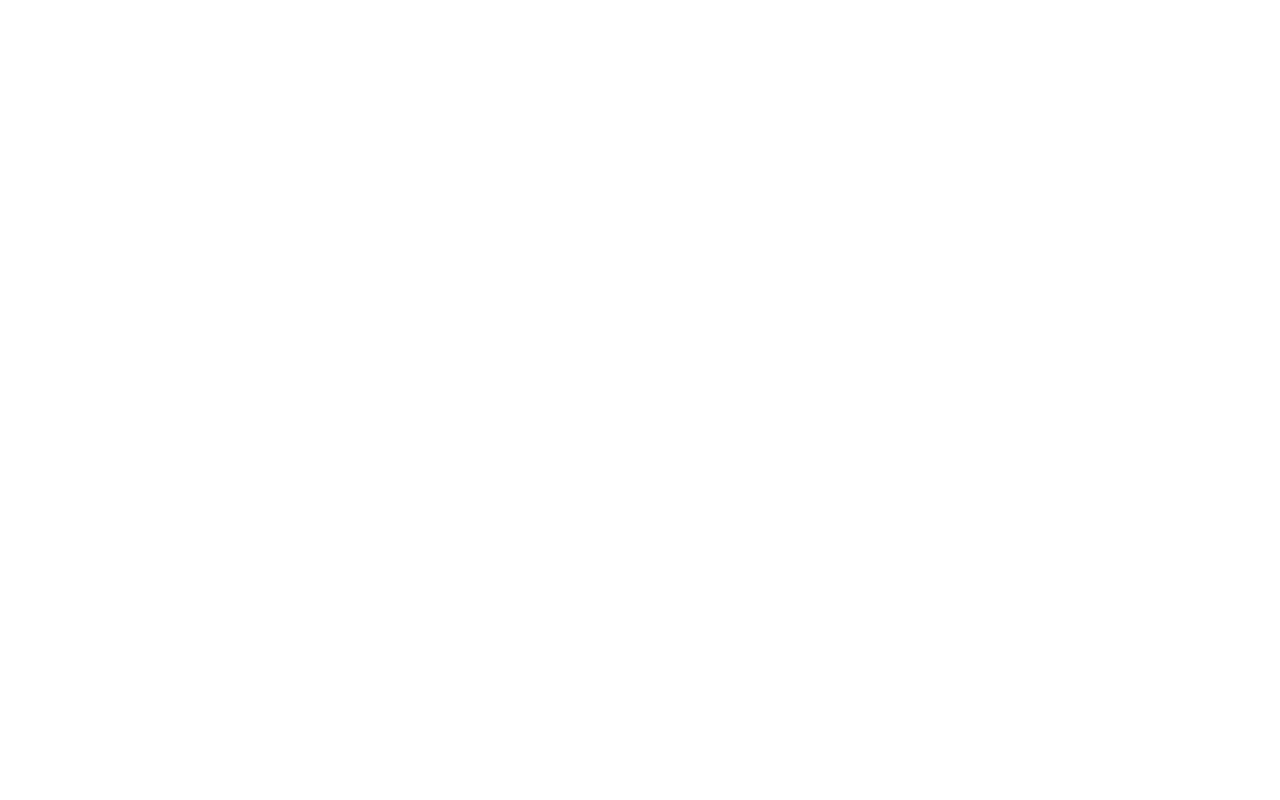
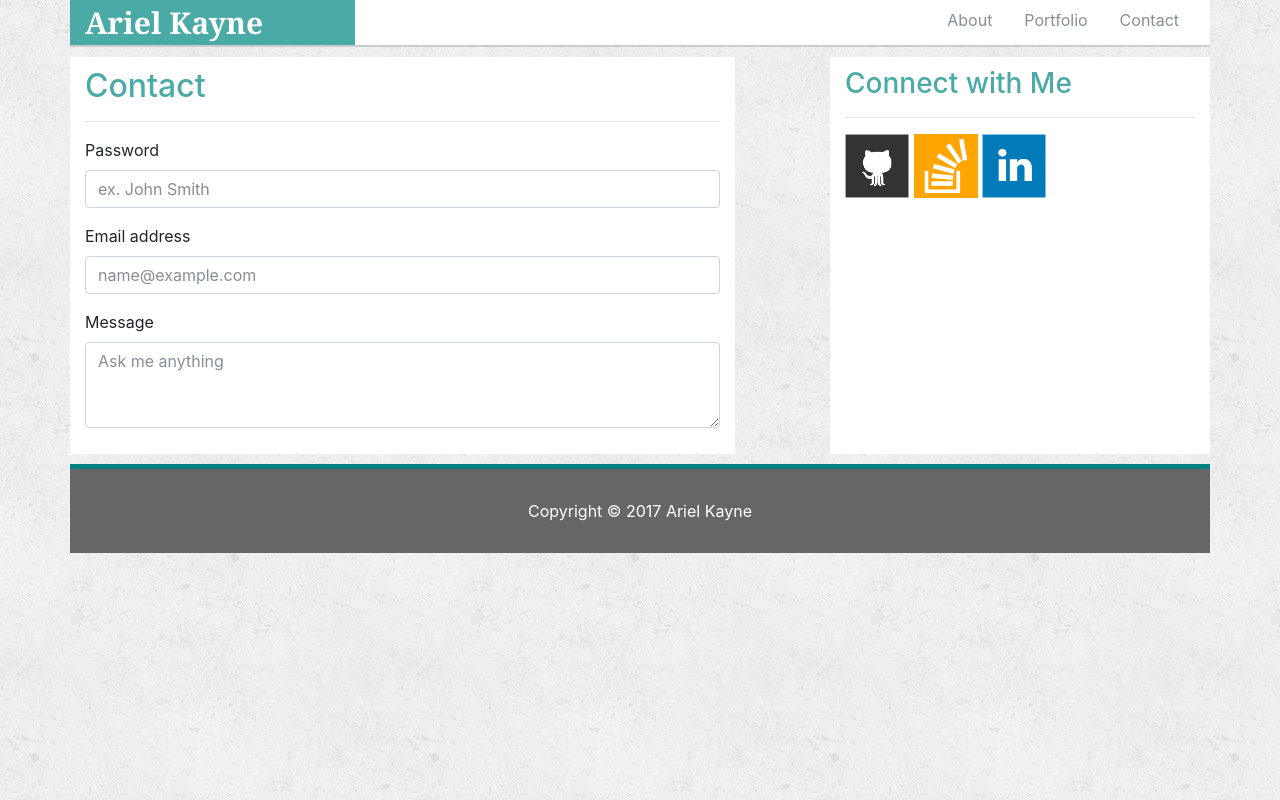
Before and after one commit to arielkayne/Bootstrap-Portfolio, a plain HTML site: page contact.html in a window 1280 px wide. Drawn offline with nearby package versions, Linux system fonts and the light colour scheme.

Commit message:
Almost done updates

```diff
--- a/contact.html
+++ b/contact.html
@@ -0,0 +1,92 @@
+<!DOCTYPE html>
+<html>
+	<head>
+		<title></title>
+		<meta charset="UTF-8">
+		<meta name="viewport" content="width=device-width, initial-scale=1.0">
+		<link rel="stylesheet" href="https://maxcdn.bootstrapcdn.com/bootstrap/4.0.0-beta.2/css/bootstrap.min.css" integrity="sha384-PsH8R72JQ3SOdhVi3uxftmaW6Vc51MKb0q5P2rRUpPvrszuE4W1povHYgTpBfshb" crossorigin="anonymous">
+		<script src="https://code.jquery.com/jquery-3.2.1.slim.min.js" integrity="sha384-KJ3o2DKtIkvYIK3UENzmM7KCkRr/rE9/Qpg6aAZGJwFDMVNA/GpGFF93hXpG5KkN" crossorigin="anonymous"></script>
+		<script src="https://cdnjs.cloudflare.com/ajax/libs/popper.js/1.12.3/umd/popper.min.js" integrity="sha384-vFJXuSJphROIrBnz7yo7oB41mKfc8JzQZiCq4NCceLEaO4IHwicKwpJf9c9IpFgh" crossorigin="anonymous"></script>
+		<script src="https://maxcdn.bootstrapcdn.com/bootstrap/4.0.0-beta.2/js/bootstrap.min.js" integrity="sha384-alpBpkh1PFOepccYVYDB4do5UnbKysX5WZXm3XxPqe5iKTfUKjNkCk9SaVuEZflJ" crossorigin="anonymous"></script>
+		<style>
+			body {background: url("assets/images/concrete_seamless.png")}
+			#navbar {background:#fff; border-bottom: 2px solid #ccc; margin-bottom: 10px;}
+			.social {height:64px;width: 64px;}
+			#footbar {padding:30px; background: #666; border-top: 5px solid teal; margin-top: 10px; color: white;}
+			#panel1, #panel2 {background: #fff; padding-top: 10px; padding-bottom: 10px;}
+			#navbrand {background-color: #4aaaa5; color:white; font-weight: bolder; font-size: 30px; font-family: Georgia, Times, "Times New Roman", serif;}
+			h1 {background:#4aaaa5;color:white;}
+			h2, h3 {color:#4aaaa5;}
+		</style>
+	</head>
+	<body>
+		<div class="container">
+			<div class="row" id="navbar">
+				<div class="col-lg-3" class="align-bottom" id="navbrand">
+					Ariel Kayne
+				</div>
+				<div class="col-lg-9" >
+					<ul class="nav justify-content-end">
+						<li class="nav-item">
+							<a class="nav-link disabled" href="index.html">About</a>
+						</li>
+						<li class="nav-item">
+							<a class="nav-link disabled" href="portfolio.html">Portfolio</a>
+						</li>
+						<li class="nav-item">
+							<a class="nav-link disabled" href="contact.html">Contact</a>
+						</li>
+					</ul>
+				</div>
+			</div>
+			<div class="row" id="maincontent">
+				<div class="col-lg-7" id="panel1">
+					<div class="row">
+						<div class="col-lg-12">
+							<h2>Contact</h2>
+							<hr>
+						</div>
+					</div>
+					<div class="row">
+						<div class="col-lg-12">
+							<form>
+								<div class="form-group">
+									<label for="exampleInputName1">Password</label>
+									<input type="name" class="form-control" id="exampleInputName1" placeholder="ex. John Smith">
+								</div>
+								<div class="form-group">
+									<label for="exampleFormControlInput1">Email address</label>
+									<input type="email" class="form-control" id="exampleFormControlInput1" placeholder="name@example.com">
+								</div>
+								<div class="form-group">
+									<label for="exampleFormControlTextarea1">Message</label>
+									<textarea class="form-control" id="exampleFormControlTextarea1" placeholder="Ask me anything" rows="3"></textarea>
+								</div>
+							</form>
+						</div>
+					</div>
+				</div>
+
+				<div class="col-lg-1">
+				</div>
+
+				<div class="col-lg-4" id="panel2">
+					<div class="row">
+						<div class="col-lg-12" class="social">
+							<h3>Connect with Me</h3>
+							<hr>
+							<a href="https://www.github.com/arielkayne"><img src="assets/images/github-128.png" class="social" alt="GitHub" /></a>
+							<a href="https://www.stackoverflow.com/users/8820424/ariel-kayne"><img src="assets/images/stackoverflow-128.png" class="social" alt="Stack Overflow" /></a>
+							<a href="https://www.linkedin.com/in/arielkayne"><img src="assets/images/linkedin-128.png" class="social" alt="LinkedIn" /></a>
+						</div>
+					</div>
+				</div>
+			</div>
+
+			<div class="row" id="footbar">
+				<div class="col-lg-12" style="text-align:center;">
+					Copyright &copy; 2017 Ariel Kayne
+				</div>
+			</div>
+		</body>
+	</html>
```
Also changed, not shown: index.html (+8 -7 lines), portfolio.html (+91 -0 lines).
